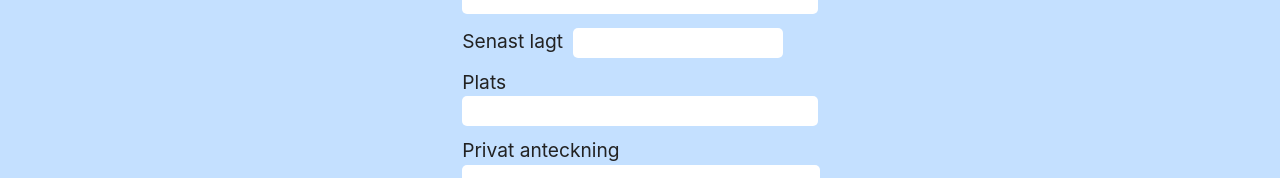
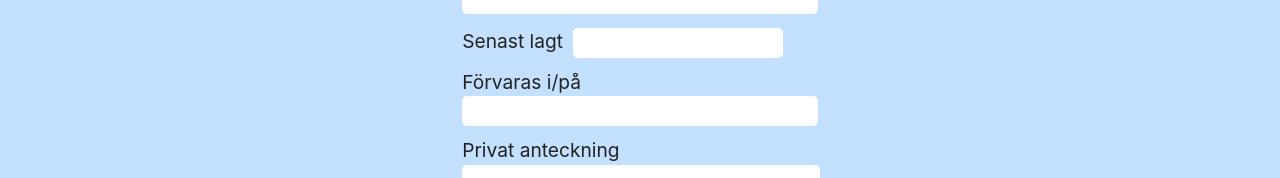
Before and after one commit to anjawillsund/bit-for-bit-frontend, a React (Create React App) app: page /add-puzzle in a window 1280 px wide. Shown: the part 436-614 px from the top of the page. Built offline with nearby package versions, Linux system fonts and the light colour scheme; sample sign-in values are in the browser's storage.

Commit message:
Update "Plats" to "Förvaras i/på"

```diff
--- a/src/components/puzzle-components/PuzzleForm.js
+++ b/src/components/puzzle-components/PuzzleForm.js
@@ -155,7 +155,7 @@ const PuzzleForm = ({ fetchUrl, method, navigateUrl, buttonText }) => {
         <DatePicker selected={formData.lastPlayed} onChange={handleDateChange} />
       </label>
       <label>
-        Plats
+        Förvaras i/på
         <input type="text" name="location" value={formData.location} onChange={handleChange} />
       </label>
       <label>
--- a/src/components/puzzle-components/SinglePuzzle.js
+++ b/src/components/puzzle-components/SinglePuzzle.js
@@ -54,7 +54,7 @@ const SinglePuzzle = () => {
                 <p><span className='heavy'>Storlek i cm:</span> {puzzle.sizeWidth ? (`${puzzle.sizeWidth} x ${puzzle.sizeHeight}`) : ('-')}</p>
                 <p><span className='heavy'>Tillverkare:</span> {puzzle.manufacturer ? (puzzle.manufacturer) : ('-')}</p>
                 <p><span className='heavy'>Senast lagt:</span> {puzzle.lastPlayed ? (puzzle.lastPlayed) : ('-')}</p>
-                <p><span className='heavy'>Plats:</span> {puzzle.location ? (puzzle.location) : ('-')}</p>
+                <p><span className='heavy'>Förvaras i/på:</span> {puzzle.location ? (puzzle.location) : ('-')}</p>
                 <p><span className='heavy'>Privat anteckning:</span> {puzzle.privateNote ? (puzzle.privateNote) : ('-')}</p>
                 <p><span className='heavy'>Delad anteckning:</span> {puzzle.sharedNote ? (puzzle.sharedNote) : ('-')}</p>
                 {puzzle.isLentOut ? (<p><span className='heavy'>Utlånat till:</span> {puzzle.lentOutToString}</p>) : null}
```
